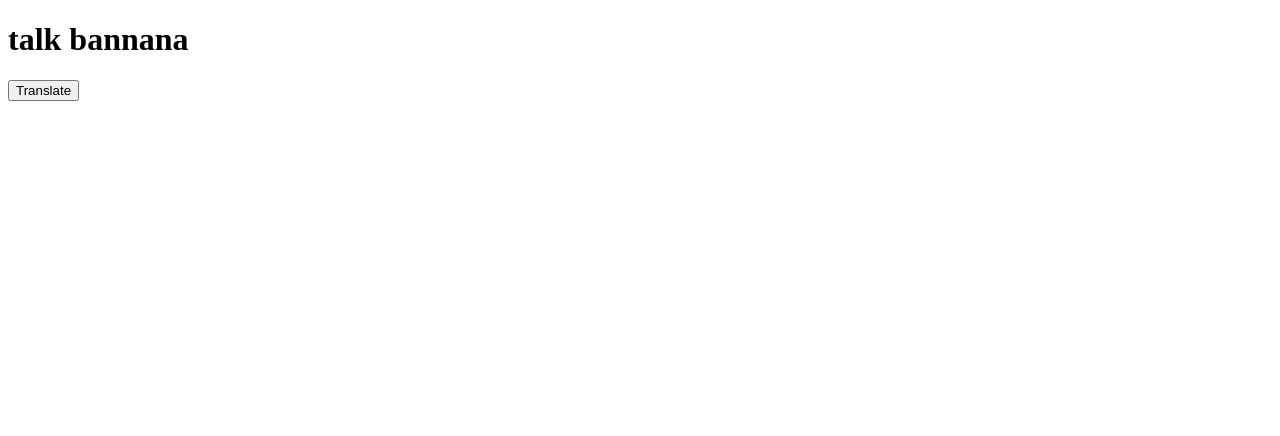
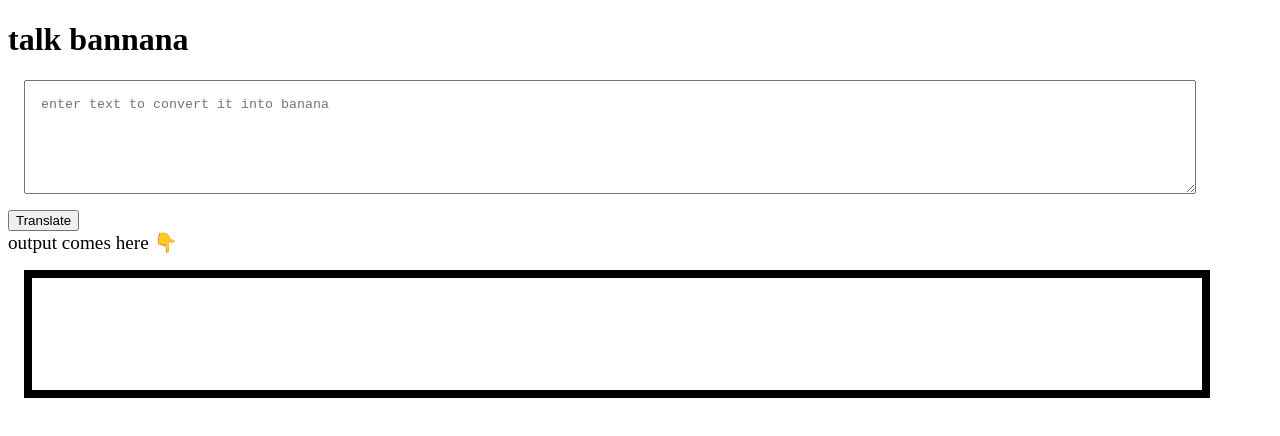
Before and after one commit to dkakandki/neogcamp-bannana-speak, a plain HTML site: page index.html in a window 1280 px wide. Drawn offline with Linux system fonts and the light colour scheme.

Commit message:
input output processing

```diff
--- a/app.js
+++ b/app.js
@@ -1,9 +1,12 @@
 
 var btntranslate = document.querySelector("#btn-translate");
 
+var txtinput = document.querySelector("#txt-input");
+var outputdiv = document.querySelector("#output");
+
 function clickeventhandler(){
 
-    console.log("clicked!");
+    outputdiv.innertext="hjkhk:" + txtinput.value;
 };
 
 btntranslate.addEventListener("click",clickeventhandler)
--- a/index.html
+++ b/index.html
@@ -7,10 +7,32 @@
     <title>vanilla JS</title>
 
 </head>
+<style>
+    textarea{
+        width: 90%;
+        height: 10vh;
+        display: block;
+        margin: 1rem;
+        padding: 1rem;
+    }
 
+    #output {
+        border: 0.5rem solid black;
+        width: 90%;
+        height: 10vh;
+        display: block;
+        margin: 1rem;
+        padding: 1rem;
+;
+    }
+</style>
 <body>
     <h1>talk bannana</h1>
+
+    <textarea id="txt-input" placeholder="enter text to convert it into banana"></textarea>
     <button id="btn-translate">Translate</button>
+    <div style="font-size: larger;">output comes here 👇</div>
+    <div id="output"></div>
     <script src="app.js" type="text/javascript"></script>
 </body>
 </html>
```
